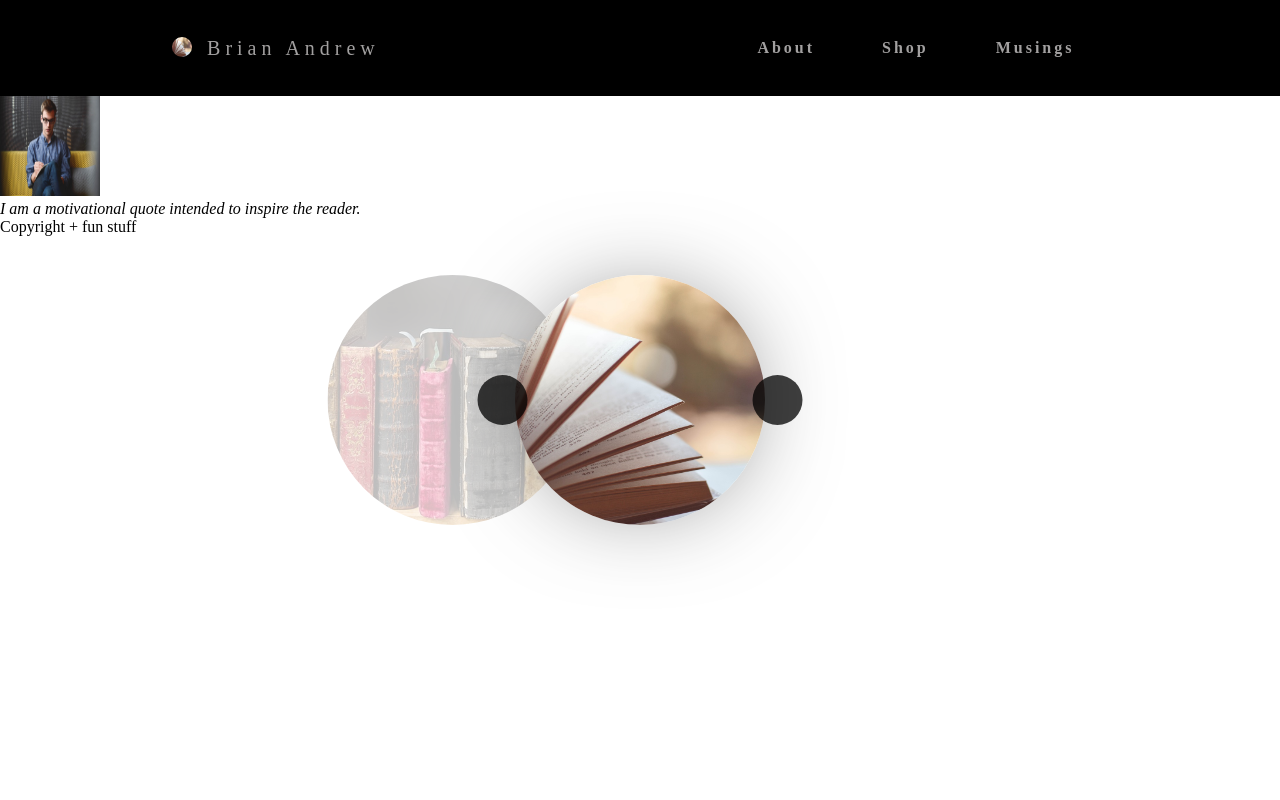
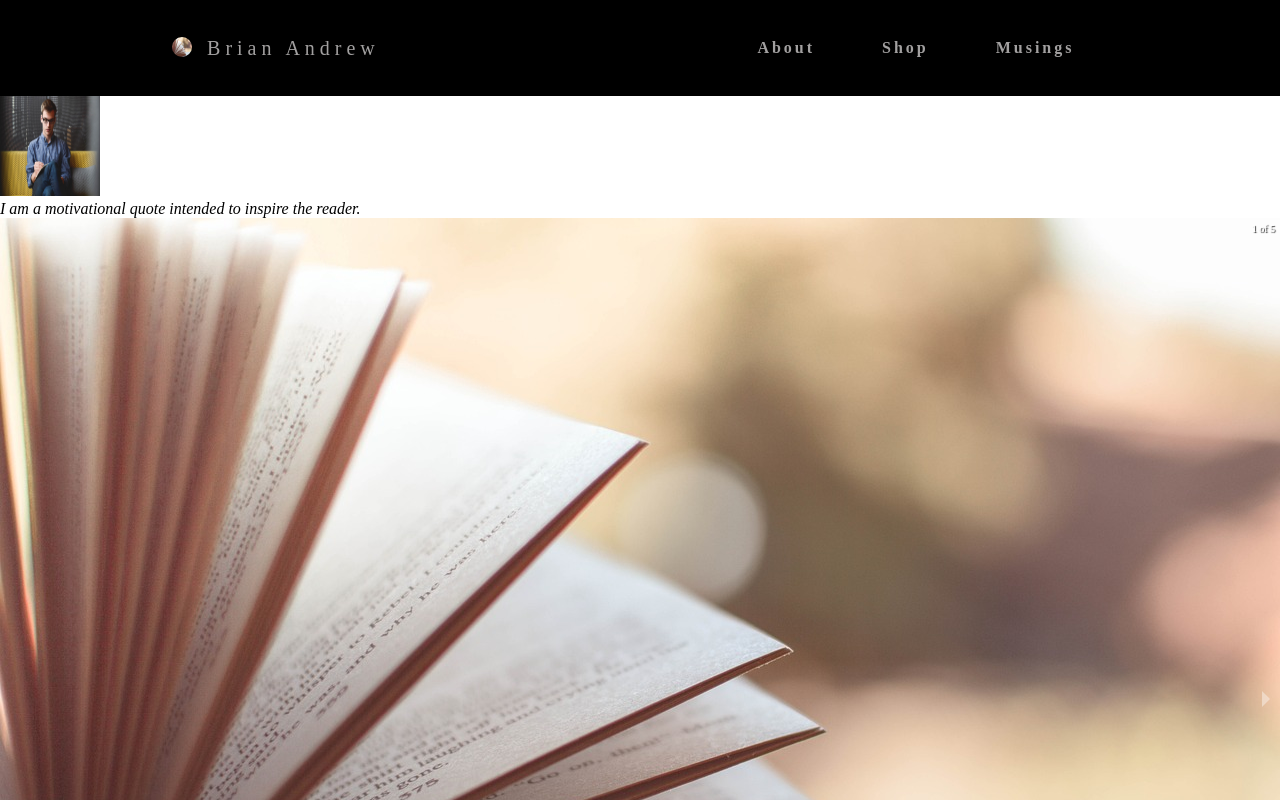
Before and after one commit to clozzi/author-site, a React (Vite) app in the folder client/: page / in a window 1280 px wide. Shown: the top 800 px of the page. Built offline with nearby package versions, Linux system fonts and the light colour scheme.

Commit message:
added external carousel for books

```diff
--- a/client/package.json
+++ b/client/package.json
@@ -12,6 +12,7 @@
   "dependencies": {
     "react": "^18.3.1",
     "react-dom": "^18.3.1",
+    "react-responsive-carousel": "^3.2.23",
     "react-router-dom": "^6.26.2"
   },
   "devDependencies": {
--- a/client/src/index.css
+++ b/client/src/index.css
@@ -118,89 +118,6 @@ nav {
   transform: rotate(45deg) translate(-5px,-5px);
 }
 
-.books {
-  position: absolute;
-  top: 50%;
-  left: 50%;
-  transform: translate(-50%, -50%);
-  user-select: none;
-}
-
-.books .book {
-  position: absolute;
-  top: 50%;
-  left: 50%;
-  transform: translate(-50%, -50%);
-  width: 250px;
-  height: 250px;
-  border-radius: 50%;
-  overflow: hidden;
-  transition: all 300ms ease-in-out;
-  z-index: -1;
-  opacity: 0;
-}
-
-.book img {
-  width: 100%;
-  height: 100%;
-  object-fit: cover;
-}
-
-.book.active {
-  opacity: 1;
-  z-index: 99;
-  box-shadow: 0px 0px 105px -35px rgba(0, 0, 0, 0.75);
-}
-
-.book.prev {
-  z-index: 2;
-  opacity: 0.25;
-  transform: translate(-125%, -50%);
-}
-
-.books .btn-container {
-  position: absolute;
-  top: 50%;
-  left: 50%;
-  transform: translate(-50%, -50%);
-  width: 275px;
-  z-index: 100;
-}
-
-.btn-container .btn {
-  color: #fff;
-  font-size: 32px;
-  cursor: pointer;
-  position: relative;
-  opacity: 0.75;
-  transition: all 300ms ease-in-out;
-}
-
-.btn-container .btn:hover {
-  opacity: 1;
-}
-
-.btn-container .btn:before {
-  content: "";
-  position: absolute;
-  top: 50%;
-  left: 50%;
-  transform: translate(-50%, -50%);
-  width: 50px;
-  height: 50px;
-  background-color: rgba(0, 0, 0, 1);
-  border-radius: 50%;
-  z-index: -99;
-}
-
-.btn-container .btn:nth-child(1) {
-  float: left;
-}
-
-.btn-container .btn:nth-child(2) {
-  float: right;
-}
-
 /* :root {
   font-family: Inter, system-ui, Avenir, Helvetica, Arial, sans-serif;
   line-height: 1.5;
--- a/client/src/routes/index.jsx
+++ b/client/src/routes/index.jsx
@@ -1,3 +1,5 @@
+import 'react-responsive-carousel/lib/styles/carousel.min.css';
+import { Carousel } from 'react-responsive-carousel';
 import author from '../images/author.jpg';
 import book1 from '../images/book.jpg';
 import book2 from '../images/book2.webp';
@@ -6,60 +8,17 @@ import book4 from '../images/book4.jpg';
 import book5 from '../images/book5.jpg';
 
 function Index() {
-    const slider = document.querySelector(".books");
-    const slides = document.querySelectorAll(".book");
-    const btn = document.querySelectorAll(".btn");
 
-    let current = 0;
-    let prev = 4;
-    let next = 1;
-
-    for (let i=0; i < btn.length; i++) {
-        btn[i].addEventListener("click", () => i == 0 ? gotoPrev() : gotoNext())
-    }
-
-    const gotoPrev = () => current > 0 ? gotoNum(current - 1) : gotoNum(slides.length - 1);
-
-    const gotoNext = () => current < 4 ? gotoNum(current + 1) : gotoNum(0);
-
-    const gotoNum = number => {
-        current - number;
-        prev = current - 1;
-        next = current + 1;
-
-        for (let i=0; i<slides.length; i++) {
-            slides[i].classList.remove("active");
-            slides[i].classList.remove("prev");
-            slides[i].classList.remove("next");
-        }
-
-        if (next == 5) {
-            next = 0;
-        }
-
-        if (prev == -1) {
-            prev = 4;
-        }
-
-        slides[current].classList.add("active");
-        slides[prev].classList.add("prev");
-        slides[next].classList.add("next");
-    }
 
     return (
         <div>
             <img src={author} alt="Generic Author" style={{width: "100px", height: "100px"}}/>
             <p><i>I am a motivational quote intended to inspire the reader.</i></p>
-            {/* <ul>
-                <li>Book One</li>
-                <li>Book Two</li>
-                <li>Book Three</li>
-            </ul> */}
-            <div className='books'>
-                <div className='book active'>
+            <Carousel>
+                <div className='book'>
                     <img src={book1} alt='Book1 Image'/>
                 </div>
-                <div className='book next'>
+                <div className='book'>
                     <img src={book2} alt='Book2 Image'/>
                 </div>
                 <div className='book'>
@@ -68,14 +27,27 @@ function Index() {
                 <div className='book'>
                     <img src={book4} alt='Book4 Image'/>
                 </div>
-                <div className='book prev'>
+                <div className='book'>
                     <img src={book5} alt='Book5 Image'/>
                 </div>
-                <div className='btn-container'>
-                    <div className='btn'><i className='fas fa-angle-left'></i></div>
-                    <div className='btn'><i className='fas fa-angle-right'></i></div>
+            </Carousel>
+            {/* <div className='books'>
+                <div className='book'>
+                    <img src={book1} alt='Book1 Image'/>
                 </div>
-            </div>
+                <div className='book'>
+                    <img src={book2} alt='Book2 Image'/>
+                </div>
+                <div className='book'>
+                    <img src={book3} alt='Book3 Image'/>
+                </div>
+                <div className='book'>
+                    <img src={book4} alt='Book4 Image'/>
+                </div>
+                <div className='book'>
+                    <img src={book5} alt='Book5 Image'/>
+                </div>
+            </div> */}
         </div>
     )
 }
```
Also changed, not shown: 1 other file (tests, documents, lock files or other folders).
